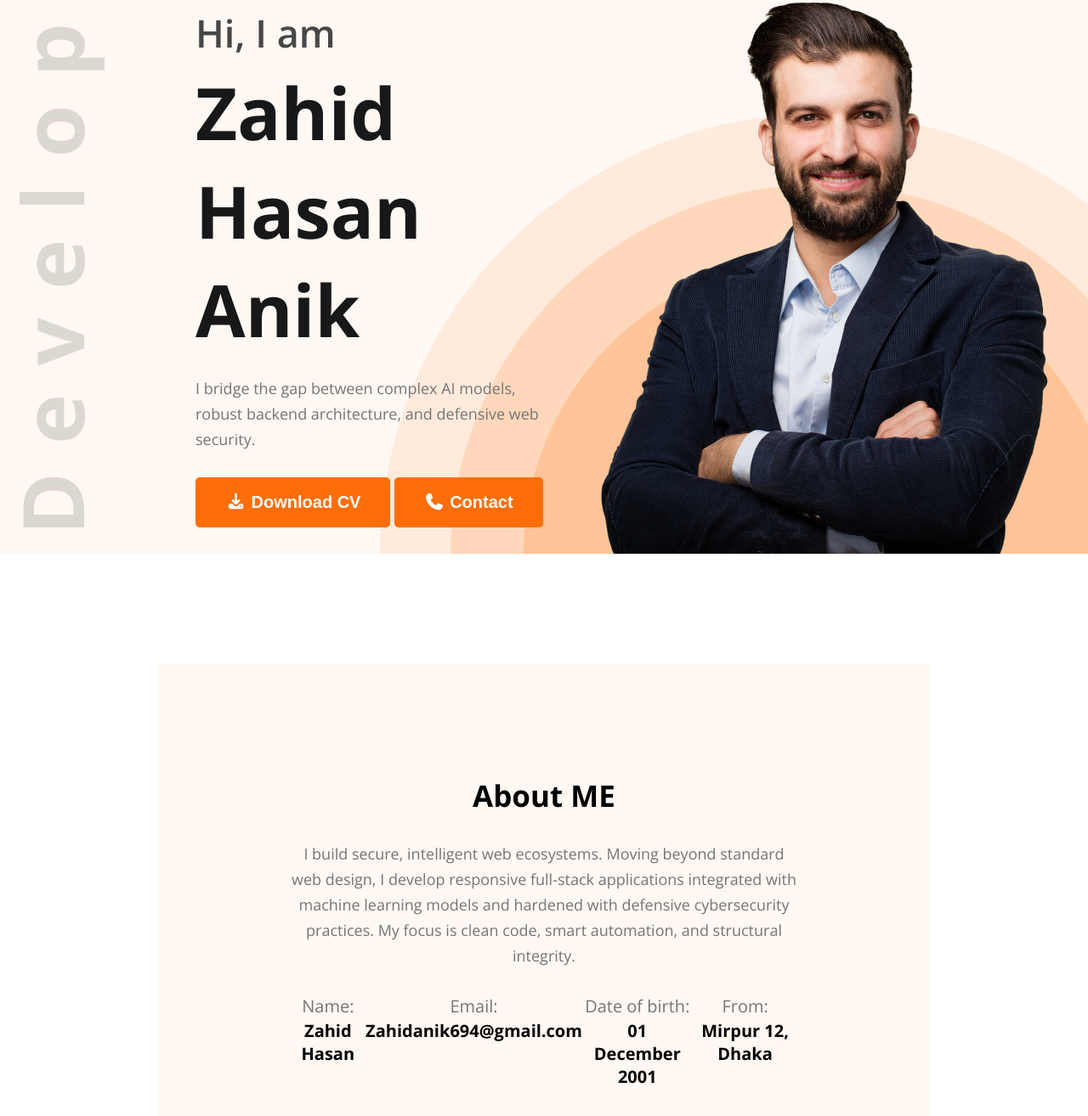
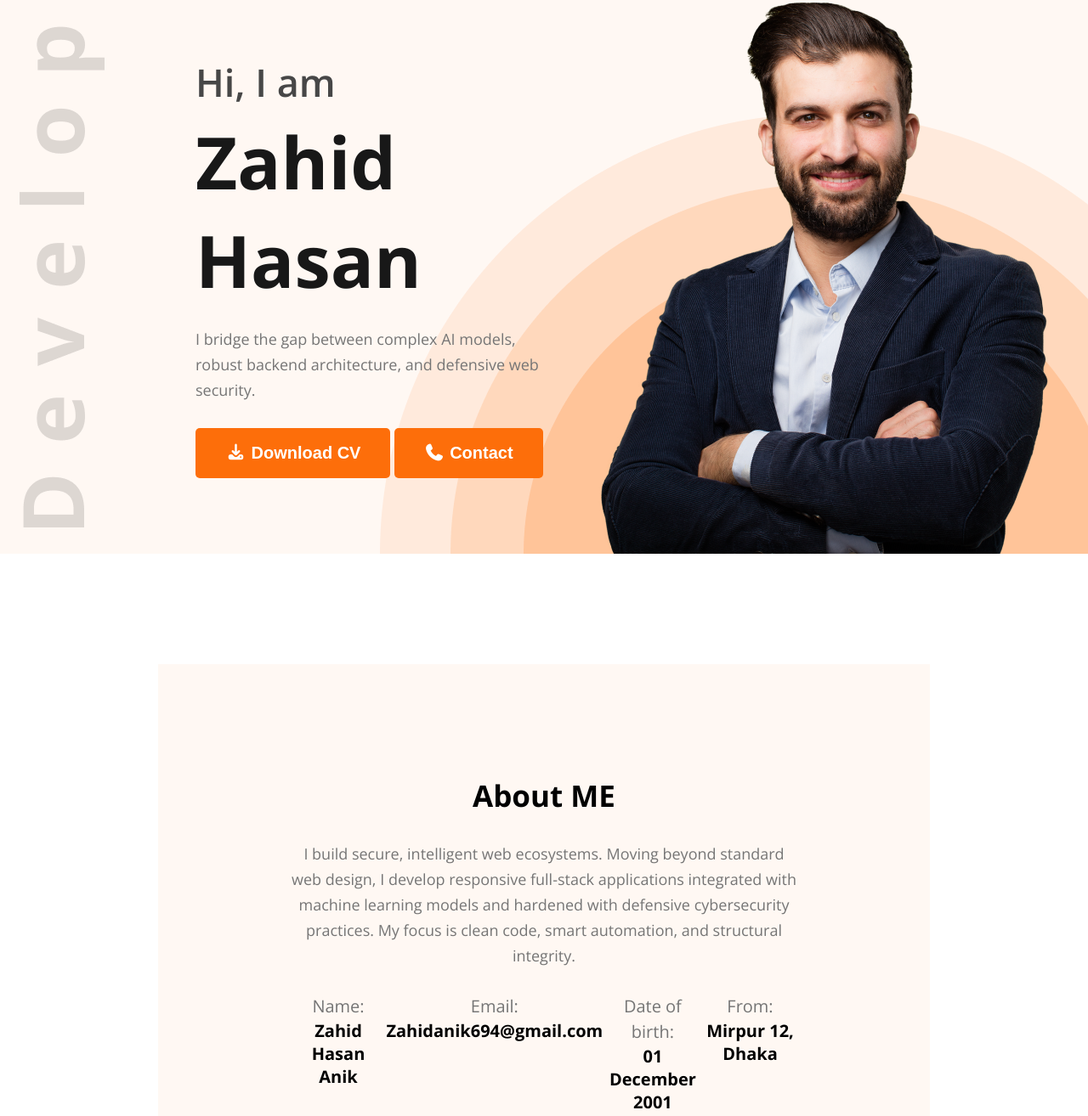
Before and after one commit to zahidhasananik/Portfolio-ANIK-, a plain HTML site: page index.html in a window 1280 px wide. Shown: the part 180-1494 px from the top of the page at 85% size. Drawn offline with nearby package versions, Linux system fonts and the light colour scheme; files whose address does not match are found by name.

Commit message:
Update index.html

```diff
--- a/index.html
+++ b/index.html
@@ -42,7 +42,7 @@
         <section id="banner">
             <div class="banner-content">
                 <h2>Hi, I am</h2>
-                <h1>Zahid Hasan Anik</h1>
+                <h1>Zahid Hasan</h1>
                 <p>I bridge the gap between complex AI models, robust backend architecture, and defensive web security.</p>
                 <div>
                     <!-- Banner Download Button Wrapper -->
@@ -68,7 +68,7 @@
             <div class="about-info">
                 <div class="info-card">
                     <p>Name:</p>
-                    <h4>Zahid Hasan</h4>
+                    <h4>Zahid Hasan Anik</h4>
                 </div>
                 <div class="info-card">
                     <p>Email:</p>
```
